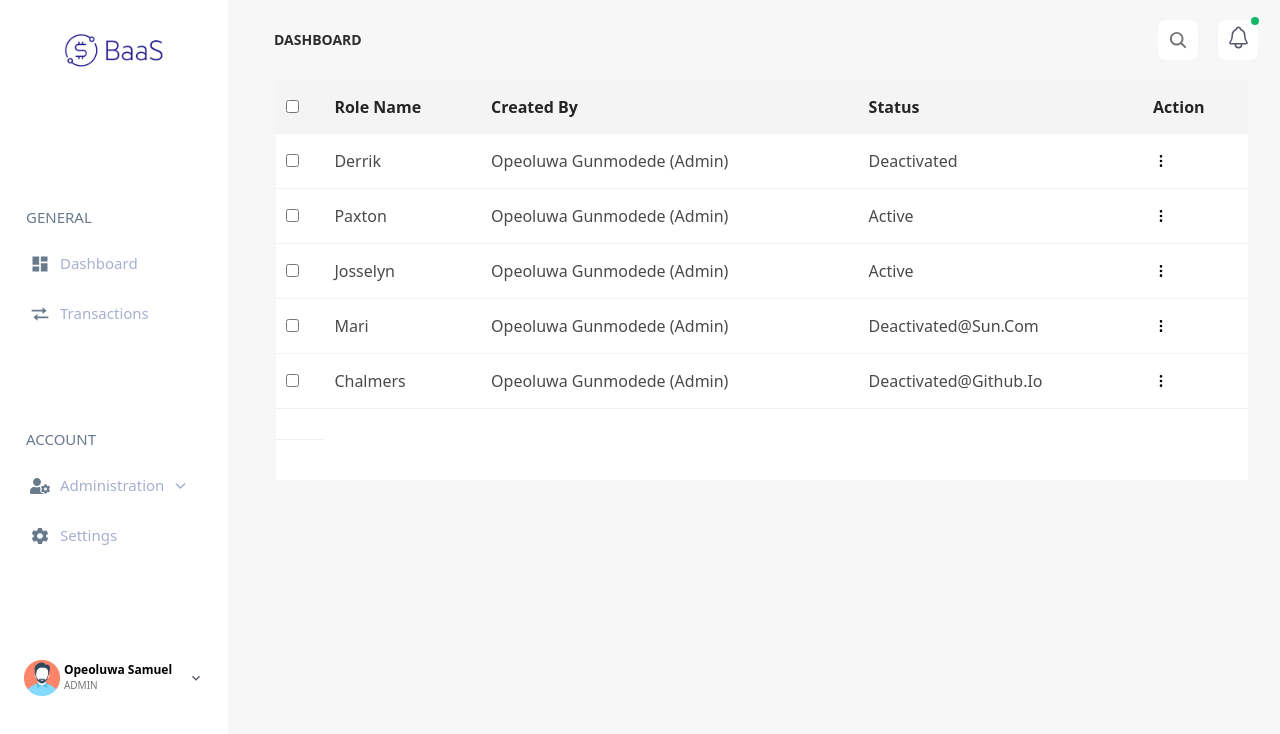
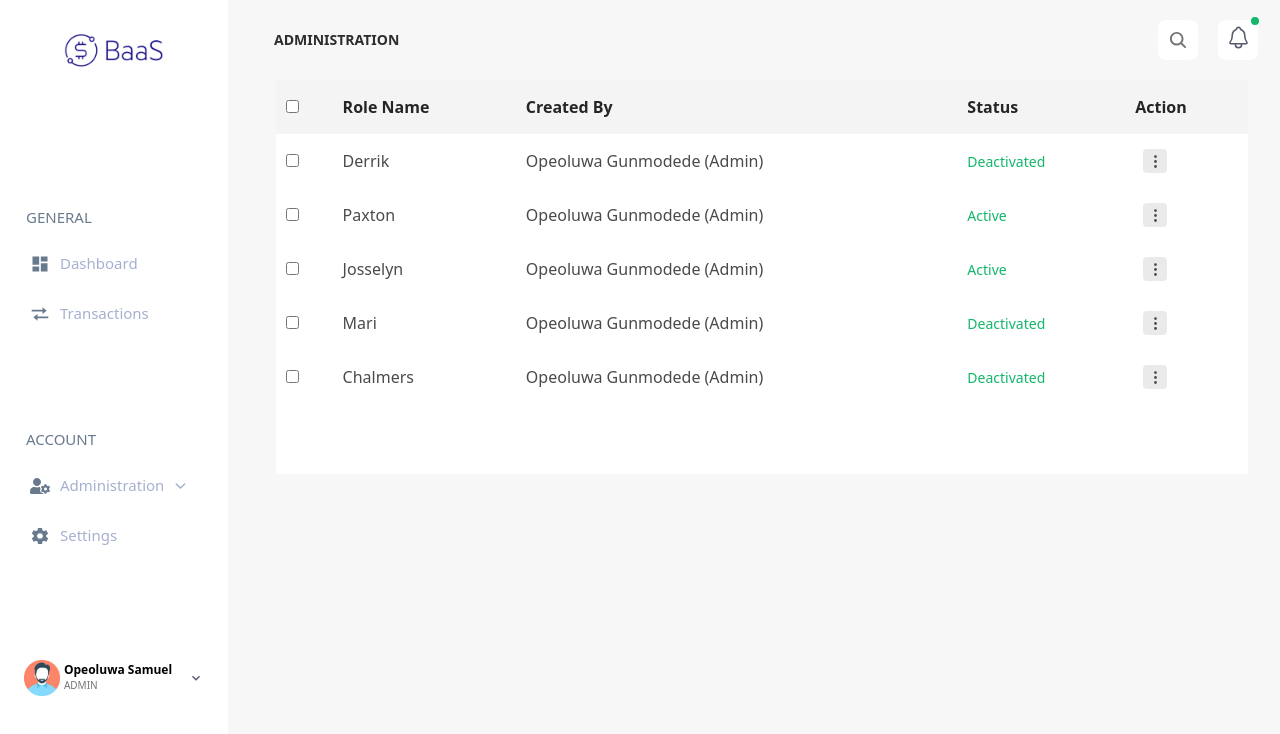
Before and after one commit to olukunle-abolade/BaaSNGWeb, a Next.js app: page /dashboard/rolenpri in a window 1280 px wide. Shown: the top 734 px of the page. Built offline with nearby package versions, Linux system fonts and the light colour scheme.

Commit message:
logic: dynamic name page navigation (Top navbar)

```diff
--- /dev/null
+++ b/src/components/badge/badge.css
@@ -0,0 +1,18 @@
+.badge{
+    /* padding: 3px 11px; */
+    color: #12B76A;
+    border-radius: 30px;
+    font-size: 14px;
+}
+
+.badge-fail {
+    background-color: #E72E1E;
+}
+
+.badge-pending {
+    background-color: #FBB129;
+}
+
+.badge-success {
+    /* background-color: #34C38F; */
+}
--- /dev/null
+++ b/src/components/badge/badge.tsx
@@ -0,0 +1,19 @@
+'use client'
+
+import { FC, ReactNode } from 'react'
+import './badge.css'
+
+interface IBadge {
+ type: string;
+ content: ReactNode;
+}
+
+const Badge: FC<IBadge> = ({type, content}) => {
+  return (
+    <div className={`badge badge-${type} ease-out duration-500 hover:scale-110`}>
+        {content}
+    </div>
+  )
+}
+
+export default Badge
--- a/src/components/react-table/styled-react-table.ts
+++ b/src/components/react-table/styled-react-table.ts
@@ -40,7 +40,7 @@ export const TableWrapper = styled.div`
                 color:  #4A4A4A;
                 font-size: ${SIZES.h4};
                 margin-top: 5rem;
-                border-bottom: 1px solid #EFF2F7;;
+                font-weight: 400;
             }
 
             &:hover{
--- a/src/components/react-table/table.tsx
+++ b/src/components/react-table/table.tsx
@@ -4,11 +4,11 @@
 /* eslint-disable react/jsx-key */
 import React, {useMemo, useState} from 'react'
 import {useTable, useGlobalFilter, usePagination, useRowSelect, useFilters} from 'react-table'
-import {Box} from "@mui/material"
+import {Box, Tooltip} from "@mui/material"
 import { useRouter } from 'next/router'
 import { TableCard, TableWrapper } from './styled-react-table'
 import MOCK_DATA from '@/utils/MOCK_DATA.json'
-
+import Badge from '@/components/badge/badge'
 //
 import {FiMoreVertical} from 'react-icons/fi'
 // Custom component to render Genres
@@ -65,14 +65,19 @@ const IndeterminateCheckbox: React.FC<ICheckBox> = React.forwardRef(
 )
 
 
-// interface IRTable {
-//   footerShow: any;
-//   search: any;
-//   paginate: any;
-//   COLUMNS: any;
-//   MOCK_DATA: any;
-//   children: any;
-// }
+// status color
+const claimStatus = {
+  "Deactivated" : "fail",
+  "Active": "success",
+}
+
+const RenderClaimsToggle = () => (
+  <Tooltip title="Settings">
+      <span  style={{backgroundColor: "#EAEAEA", height: 24, width: 24}} className='ml-2 flex items-center justify-center rounded -z-10'>
+          <FiMoreVertical  className='z-0' style={{fontSize: 17}}/>
+      </span>
+  </Tooltip>
+)
 
 
 const RTable = () => {
@@ -89,11 +94,15 @@ const RTable = () => {
     },
     {
       Header: 'Status',
-      accessor : "status"
+      accessor: "status",
+      Cell: ({ cell: { value } }: {value: string, cell: string}) => <Badge
+      type = {claimStatus["Active"]}
+      content = {value}
+  />
     },
     {
       Header: "Action",
-       Cell: () => <FiMoreVertical color='#000000'/>
+       Cell: () => <RenderClaimsToggle/>
     }
   ],
   []
--- a/src/components/topnav/topnav.tsx
+++ b/src/components/topnav/topnav.tsx
@@ -9,7 +9,7 @@ import {ImNotification} from "react-icons/im"
 import { notification } from '@/utils/ui-data'
 import Dropdown from '../dropdown/dropdown'
 
-
+import { usePathname, useSearchParams } from 'next/navigation';
 
 const renderNotification = (item: any, index: any) => (
   <TopNavNotificationItem key = {index}>
@@ -20,12 +20,23 @@ const renderNotification = (item: any, index: any) => (
 
 
 const Topnav = () => {
+  const pathname = usePathname();
+
+  let name = "";
+  if(pathname === "/dashboard"){
+    name = "DASHBOARD"
+  }else if(pathname === "/dashboard/transactions"){
+    name = "TRANSACTIONS"
+  }else if(pathname === "/dashboard/rolenpri"){
+    name = "ADMINISTRATION"
+  }
+
   return (
     <>
       <TopNavWrapper>
         {/* Left hand side top nav */}
         <div className = "left_Topnav">
-          <h3 className='text-sm text-[#2D2D2D] font-semibold'>DASHBOARD</h3>
+          <h3 className='text-sm text-[#2D2D2D] font-semibold'>{name}</h3>
         </div>
 
         {/* Right Hand side nav */}
--- a/src/utils/MOCK_DATA.json
+++ b/src/utils/MOCK_DATA.json
@@ -1,5 +1,5 @@
 [{"id":1,"first_name":"Derrik","last_name":"Opeoluwa gunmodede (Admin)","status":"deactivated"},
     {"id":2,"first_name":"Paxton","last_name":"Opeoluwa gunmodede (Admin)","status":"active"},
     {"id":3,"first_name":"Josselyn","last_name":"Opeoluwa gunmodede (Admin)","status":"active"},
-    {"id":4,"first_name":"Mari","last_name":"Opeoluwa gunmodede (Admin)","status":"deactivated@sun.com"},
-    {"id":5,"first_name":"Chalmers","last_name":"Opeoluwa gunmodede (Admin)","status":"deactivated@github.io"}]
+    {"id":4,"first_name":"Mari","last_name":"Opeoluwa gunmodede (Admin)","status":"deactivated"},
+    {"id":5,"first_name":"Chalmers","last_name":"Opeoluwa gunmodede (Admin)","status":"deactivated"}]
```
